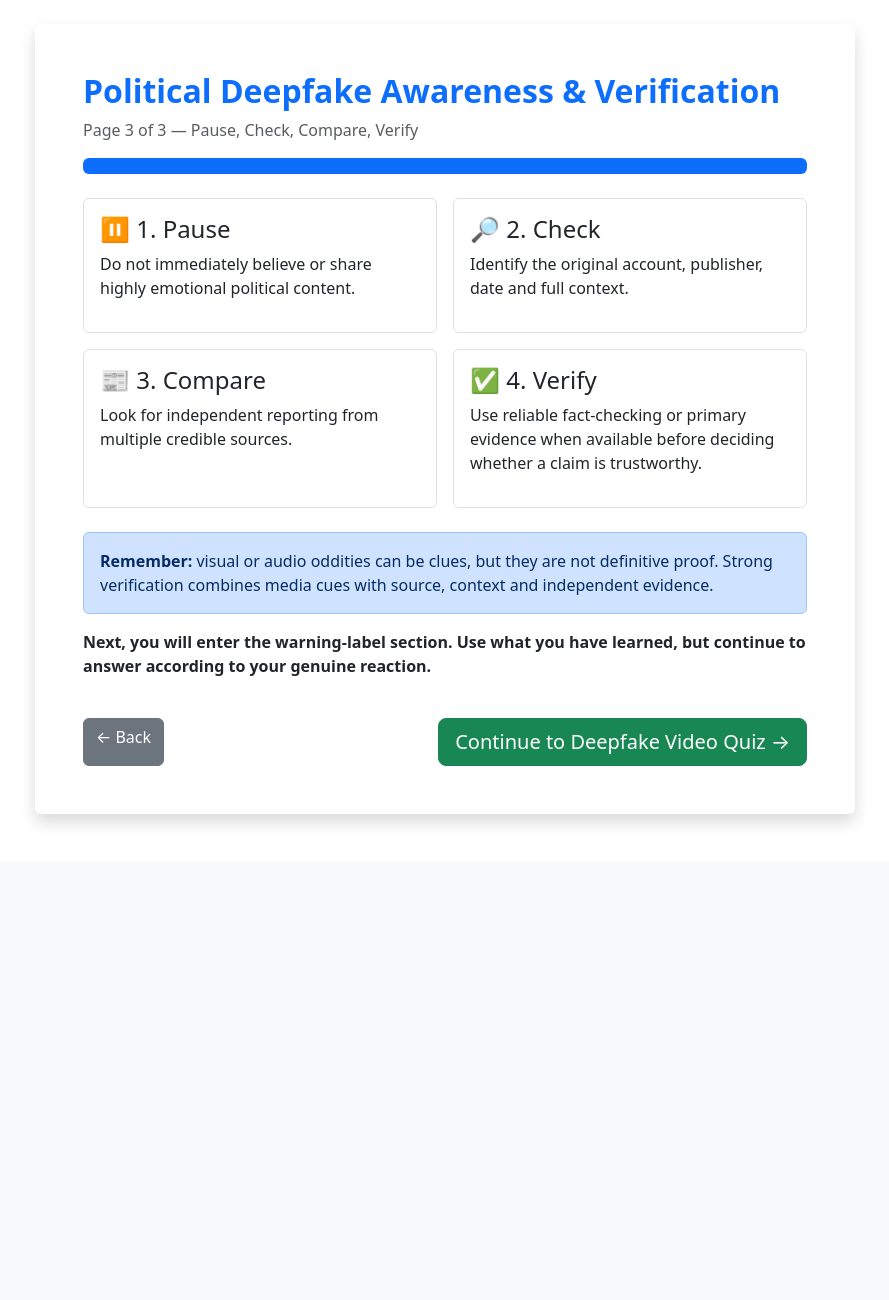
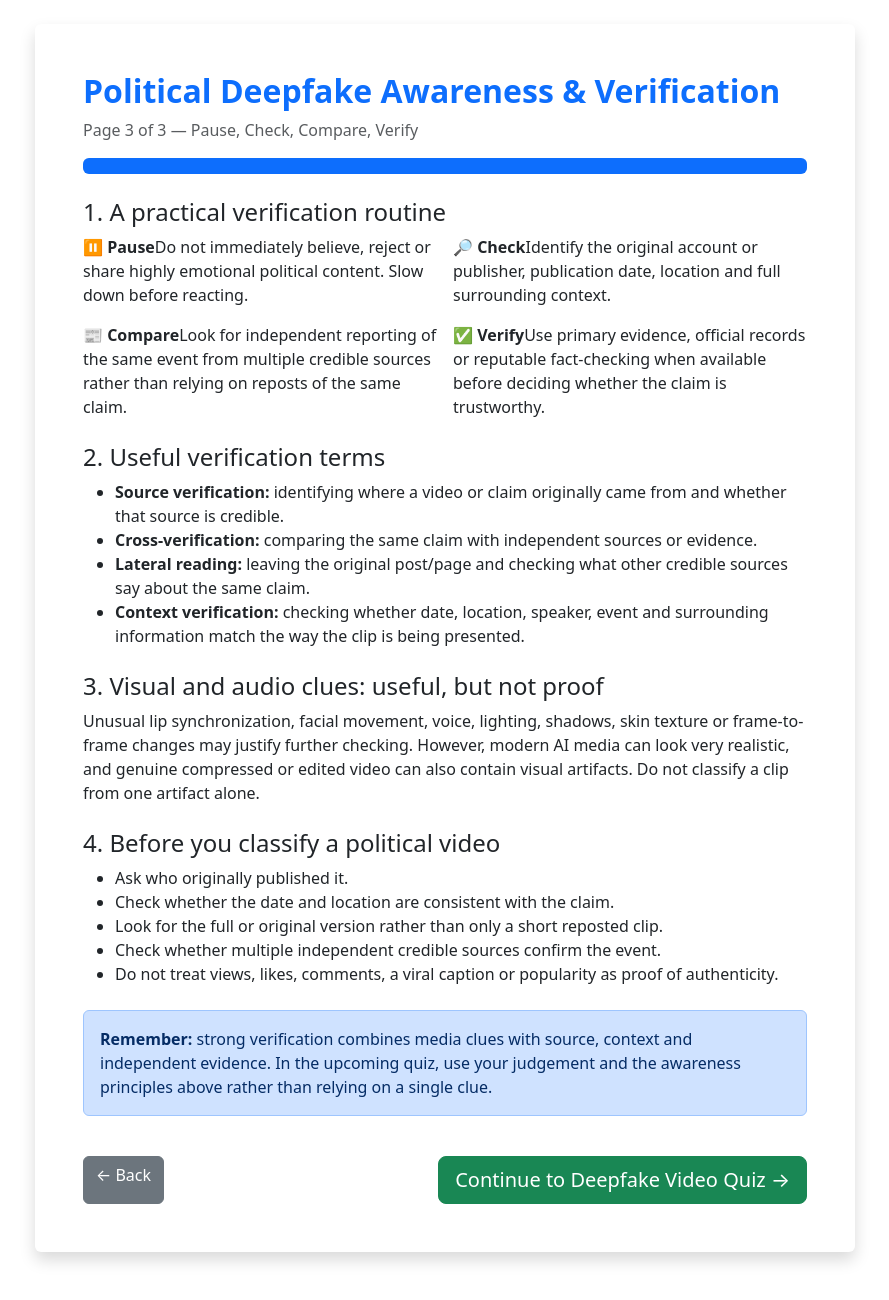
Before and after one commit to LEvan1310/deepfake-survey-app, a Flask app: page /awareness-training/3 in a window 1280 px wide. Shown: the part 57-1357 px from the top of the page, without its empty margins (195-1084 px from the left). Before the commit the page ends 880 px from the top, so only its background shows below. Run offline with Flask 3, Linux system fonts and the light colour scheme; the visitor is signed in with stand-in values (Sample User, id 1); some libraries are stand-ins or nearby versions.

Commit message:
Update awareness_training_3.html

```diff
--- a/templates/awareness_training_3.html
+++ b/templates/awareness_training_3.html
@@ -1,16 +1,74 @@
 {% extends "base.html" %}{% block content %}
 <div class="card shadow border-0 p-4 p-md-5 survey-card">
-<div data-lang-block="en"><h2 class="fw-bold text-primary">Political Deepfake Awareness & Verification</h2><p class="text-muted">Page 3 of 3 — Pause, Check, Compare, Verify</p><div class="progress mb-4"><div class="progress-bar" style="width:100%"></div></div>
-<div class="row g-3">
-<div class="col-md-6"><div class="border rounded p-3 h-100"><h4>⏸ 1. Pause</h4><p>Do not immediately believe or share highly emotional political content.</p></div></div>
-<div class="col-md-6"><div class="border rounded p-3 h-100"><h4>🔎 2. Check</h4><p>Identify the original account, publisher, date and full context.</p></div></div>
-<div class="col-md-6"><div class="border rounded p-3 h-100"><h4>📰 3. Compare</h4><p>Look for independent reporting from multiple credible sources.</p></div></div>
-<div class="col-md-6"><div class="border rounded p-3 h-100"><h4>✅ 4. Verify</h4><p>Use reliable fact-checking or primary evidence when available before deciding whether a claim is trustworthy.</p></div></div>
+<div data-lang-block="en">
+<h2 class="fw-bold text-primary">Political Deepfake Awareness & Verification</h2>
+<p class="text-muted">Page 3 of 3 — Pause, Check, Compare, Verify</p>
+<div class="progress mb-4"><div class="progress-bar" style="width:100%"></div></div>
+
+<h4>1. A practical verification routine</h4>
+<div class="row g-3 mb-4">
+  <div class="col-md-6"><div class="awareness-term"><strong>⏸ Pause</strong>Do not immediately believe, reject or share highly emotional political content. Slow down before reacting.</div></div>
+  <div class="col-md-6"><div class="awareness-term"><strong>🔎 Check</strong>Identify the original account or publisher, publication date, location and full surrounding context.</div></div>
+  <div class="col-md-6"><div class="awareness-term"><strong>📰 Compare</strong>Look for independent reporting of the same event from multiple credible sources rather than relying on reposts of the same claim.</div></div>
+  <div class="col-md-6"><div class="awareness-term"><strong>✅ Verify</strong>Use primary evidence, official records or reputable fact-checking when available before deciding whether the claim is trustworthy.</div></div>
 </div>
-<div class="alert alert-primary mt-4"><strong>Remember:</strong> visual or audio oddities can be clues, but they are not definitive proof. Strong verification combines media cues with source, context and independent evidence.</div>
-<p class="fw-semibold">Next, you will enter the warning-label section. Use what you have learned, but continue to answer according to your genuine reaction.</p></div>
-<div data-lang-block="my" style="display:none"><h2 class="fw-bold text-primary">နိုင်ငံရေး Deepfake အသိပညာနှင့် စစ်ဆေးခြင်း</h2><p class="text-muted">စာမျက်နှာ ၃ / ၃ — ရပ်ပါ၊ စစ်ပါ၊ နှိုင်းယှဉ်ပါ၊ အတည်ပြုပါ</p><div class="progress mb-4"><div class="progress-bar" style="width:100%"></div></div>
-<div class="row g-3"><div class="col-md-6"><div class="border rounded p-3 h-100"><h4>⏸ ၁။ ရပ်ပါ</h4><p>စိတ်လှုပ်ရှားမှုမြင့်မားသော နိုင်ငံရေးအကြောင်းအရာကို ချက်ချင်း မယုံကြည်/မမျှဝေပါနှင့်။</p></div></div><div class="col-md-6"><div class="border rounded p-3 h-100"><h4>🔎 ၂။ စစ်ပါ</h4><p>မူရင်း account၊ publisher၊ ရက်စွဲနှင့် context အပြည့်အစုံကို စစ်ဆေးပါ။</p></div></div><div class="col-md-6"><div class="border rounded p-3 h-100"><h4>📰 ၃။ နှိုင်းယှဉ်ပါ</h4><p>ယုံကြည်စိတ်ချရသော သတင်းရင်းမြစ်များစွာတွင် အတူတူဖြစ်ရပ်ကို ရှာဖွေ နှိုင်းယှဉ်ပါ။</p></div></div><div class="col-md-6"><div class="border rounded p-3 h-100"><h4>✅ ၄။ အတည်ပြုပါ</h4><p>ဆုံးဖြတ်မီ fact-checking နှင့် မူလအထောက်အထား ရရှိပါက အသုံးပြုပါ။</p></div></div></div>
-<div class="alert alert-primary mt-4"><strong>မှတ်ထားရန်:</strong> ရုပ်ပုံ/အသံ မူမမှန်မှုများသည် သဲလွန်စဖြစ်နိုင်သော်လည်း အပြီးသတ်သက်သေမဟုတ်ပါ။ အကောင်းဆုံးစစ်ဆေးမှုတွင် media cue၊ source၊ context နှင့် သီးခြားအထောက်အထားကို ပေါင်းစပ်ပါ။</div><p class="fw-semibold">နောက်တစ်ဆင့်တွင် သတိပေးတံဆိပ်စမ်းသပ်မှုကို စတင်ပါမည်။ လေ့လာထားသည့်အရာကို အသုံးပြုနိုင်သော်လည်း မိမိ၏ အမှန်တကယ်တုံ့ပြန်မှုအတိုင်း ဖြေဆိုပါ။</p></div>
+
+<h4>2. Useful verification terms</h4>
+<ul>
+  <li><strong>Source verification:</strong> identifying where a video or claim originally came from and whether that source is credible.</li>
+  <li><strong>Cross-verification:</strong> comparing the same claim with independent sources or evidence.</li>
+  <li><strong>Lateral reading:</strong> leaving the original post/page and checking what other credible sources say about the same claim.</li>
+  <li><strong>Context verification:</strong> checking whether date, location, speaker, event and surrounding information match the way the clip is being presented.</li>
+</ul>
+
+<h4 class="mt-4">3. Visual and audio clues: useful, but not proof</h4>
+<p>Unusual lip synchronization, facial movement, voice, lighting, shadows, skin texture or frame-to-frame changes may justify further checking. However, modern AI media can look very realistic, and genuine compressed or edited video can also contain visual artifacts. Do not classify a clip from one artifact alone.</p>
+
+<h4 class="mt-4">4. Before you classify a political video</h4>
+<ul>
+  <li>Ask who originally published it.</li>
+  <li>Check whether the date and location are consistent with the claim.</li>
+  <li>Look for the full or original version rather than only a short reposted clip.</li>
+  <li>Check whether multiple independent credible sources confirm the event.</li>
+  <li>Do not treat views, likes, comments, a viral caption or popularity as proof of authenticity.</li>
+</ul>
+<div class="alert alert-primary mt-4"><strong>Remember:</strong> strong verification combines media clues with source, context and independent evidence. In the upcoming quiz, use your judgement and the awareness principles above rather than relying on a single clue.</div>
+</div>
+
+<div data-lang-block="my" style="display:none">
+<h2 class="fw-bold text-primary">Political Deepfake Awareness & Verification</h2>
+<p class="text-muted">စာမျက်နှာ ၃ / ၃ — ရပ်ပါ၊ စစ်ပါ၊ နှိုင်းယှဉ်ပါ၊ အတည်ပြုပါ</p>
+<div class="progress mb-4"><div class="progress-bar" style="width:100%"></div></div>
+
+<h4>၁။ လက်တွေ့စစ်ဆေးရန် အဆင့်များ</h4>
+<div class="row g-3 mb-4">
+  <div class="col-md-6"><div class="awareness-term"><strong>⏸ ရပ်ပါ</strong>စိတ်လှုပ်ရှားမှုမြင့်သော နိုင်ငံရေးအကြောင်းအရာကို ချက်ချင်း ယုံကြည်၊ ငြင်းပယ် သို့မဟုတ် မျှဝေမလုပ်ဘဲ အရင်နှေးနှေး စဉ်းစားပါ။</div></div>
+  <div class="col-md-6"><div class="awareness-term"><strong>🔎 စစ်ပါ</strong>မူရင်း account/publisher၊ ထုတ်ဝေရက်၊ နေရာနှင့် context အပြည့်အစုံကို စစ်ဆေးပါ။</div></div>
+  <div class="col-md-6"><div class="awareness-term"><strong>📰 နှိုင်းယှဉ်ပါ</strong>တူညီသော claim ကို ပြန်တင်ထားသည့် post များကိုသာ မမှီခိုဘဲ independent credible sources အများအပြား၏ သတင်းနှင့် နှိုင်းယှဉ်ပါ။</div></div>
+  <div class="col-md-6"><div class="awareness-term"><strong>✅ အတည်ပြုပါ</strong>ဆုံးဖြတ်မီ primary evidence၊ official record သို့မဟုတ် ယုံကြည်စိတ်ချရသော fact-checking ရှိပါက အသုံးပြုပါ။</div></div>
+</div>
+
+<h4>၂။ စစ်ဆေးရာတွင် အသုံးဝင်သော ဝေါဟာရများ</h4>
+<ul>
+  <li><strong>Source verification:</strong> video/claim မူရင်းဘယ်ကလာသလဲနှင့် source ယုံကြည်စိတ်ချရမှုကို စစ်ခြင်း။</li>
+  <li><strong>Cross-verification:</strong> claim တစ်ခုကို independent source သို့မဟုတ် evidence များနှင့် နှိုင်းယှဉ်စစ်ခြင်း။</li>
+  <li><strong>Lateral reading:</strong> မူရင်း post/page ထဲမှာပဲ မနေပဲ အခြား credible sources က အတူတူ claim အကြောင်း ဘာပြောသလဲ ရှာဖွေစစ်ဆေးခြင်း။</li>
+  <li><strong>Context verification:</strong> date၊ location၊ speaker၊ event နှင့် အခြားအချက်များက clip ကို ဖော်ပြထားသည့်ပုံစံနှင့် ကိုက်ညီမှုရှိမရှိ စစ်ခြင်း။</li>
+</ul>
+
+<h4 class="mt-4">၃။ ရုပ်ပုံ/အသံ သဲလွန်စများက အသုံးဝင်နိုင်သော်လည်း သက်သေမဟုတ်ပါ</h4>
+<p>Lip-sync၊ မျက်နှာလှုပ်ရှားမှု၊ အသံ၊ အလင်း/အရိပ်၊ skin texture သို့မဟုတ် frame များကြား မူမမှန်မှုများက ထပ်မံစစ်ဆေးသင့်ကြောင်း သဲလွန်စပေးနိုင်သည်။ သို့သော် modern AI media က အလွန်အစစ်ပုံပေါက်နိုင်ပြီး genuine compressed/edited video တွင်လည်း artifact များဖြစ်နိုင်သည်။ Artifact တစ်ခုတည်းနဲ့ မဆုံးဖြတ်ပါနှင့်။</p>
+
+<h4 class="mt-4">၄။ နိုင်ငံရေးဗီဒီယိုတစ်ခုကို ခွဲခြားမီ</h4>
+<ul>
+  <li>မူရင်းဘယ်သူတင်ခဲ့သလဲ စစ်ပါ။</li>
+  <li>ရက်စွဲနှင့် နေရာက claim နှင့် ကိုက်ညီသလား စစ်ပါ။</li>
+  <li>Repost clip တိုတစ်ခုတည်းမဟုတ်ဘဲ full/original version ရှာပါ။</li>
+  <li>Independent credible sources များက အတူတူဖြစ်ရပ်ကို အတည်ပြုသလား စစ်ပါ။</li>
+  <li>Views၊ likes၊ comments၊ viral caption သို့မဟုတ် popularity ကို authenticity သက်သေအဖြစ် မယူပါနှင့်။</li>
+</ul>
+<div class="alert alert-primary mt-4"><strong>မှတ်ထားရန်:</strong> အကောင်းဆုံးစစ်ဆေးမှုတွင် media clue၊ source၊ context နှင့် independent evidence ကို ပေါင်းစပ်ရသည်။ နောက်လာမည့် quiz တွင် clue တစ်ခုတည်းမဟုတ်ဘဲ အထက်ပါ awareness principles နှင့် မိမိ judgement ကို အသုံးပြုပါ။</div>
+</div>
+
 <div class="d-flex justify-content-between mt-4"><a href="/awareness-training/2" class="btn btn-secondary">← Back</a><a href="{{ next_url }}" class="btn btn-success btn-lg"><span data-lang-block="en">{{ next_en }}</span><span data-lang-block="my" style="display:none">{{ next_my }}</span></a></div>
 </div>{% endblock %}
```
